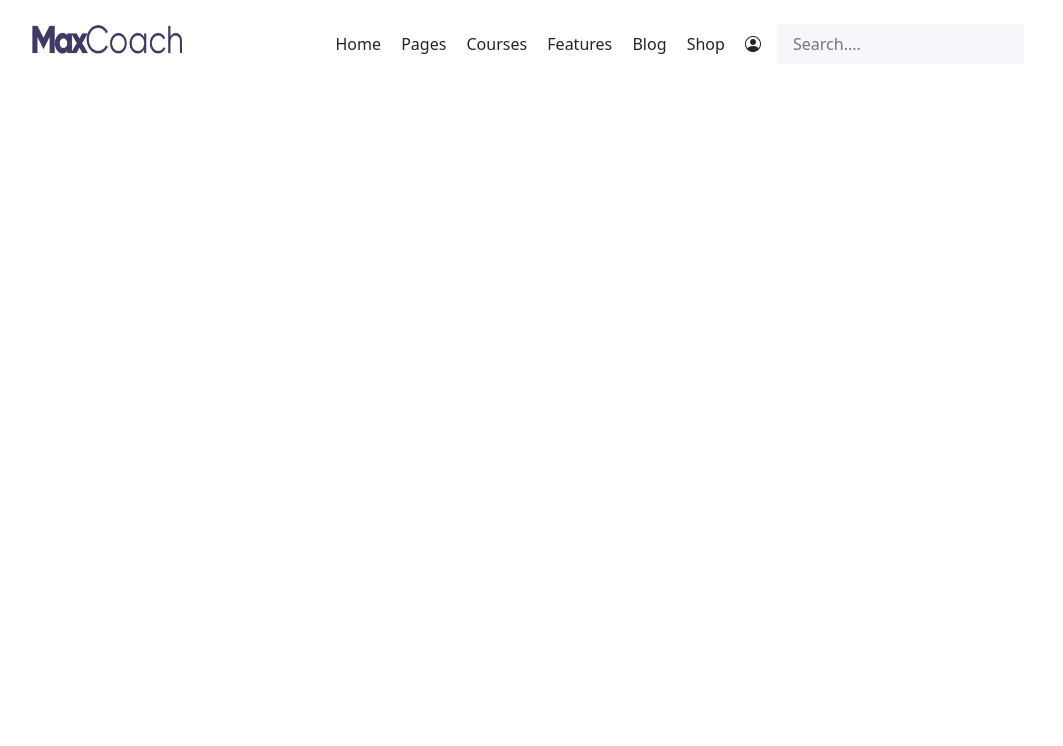
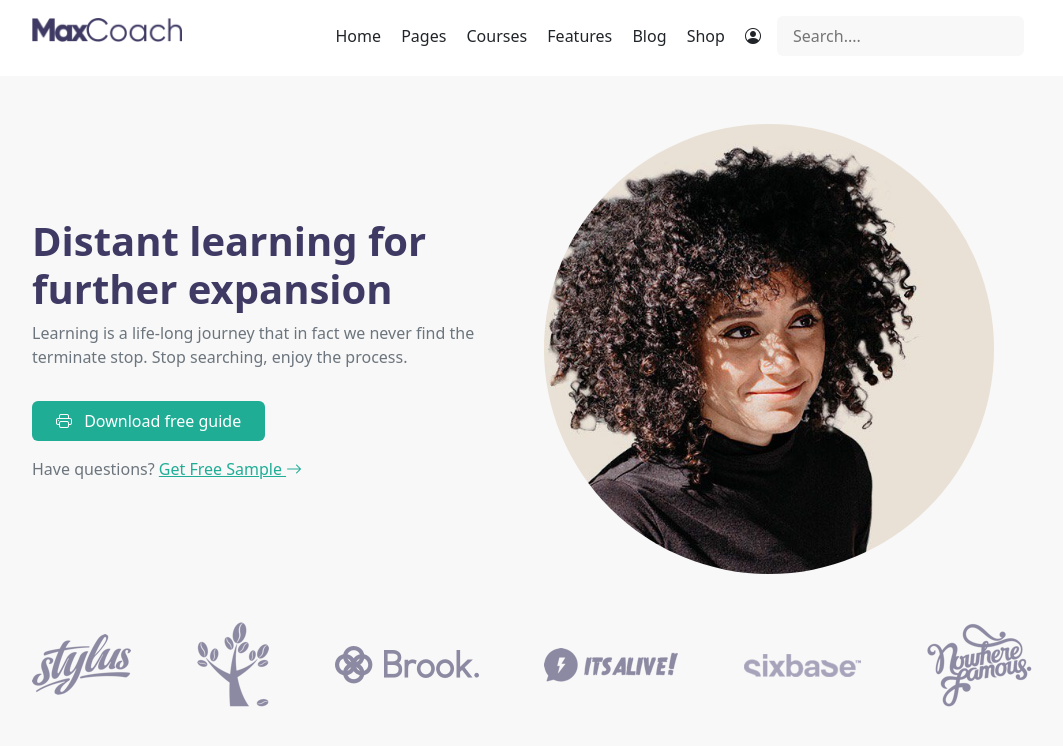
Before and after one commit to janeloraineflores/proj-html-vuejs, a Vue app: page / in a window 1280 px wide. Shown: the top 746 px of the page, without its empty margins (108-1171 px from the left). Built offline with nearby package versions, Linux system fonts and the light colour scheme.

Commit message:
Aggiuntta header bottom

```diff
--- a/src/components/HeaderComponent.vue
+++ b/src/components/HeaderComponent.vue
@@ -19,8 +19,8 @@
 
         <!-- header top -->
         <section class="header-top">
-            <div class="my-container d-flex justify-content-between pt-4 pb-2">
-                <div class="header-logo-container">
+            <div class="my-container d-flex justify-content-between pt-3 pb-1">
+                <div class="header-top-logo-container">
                     <img src="../assets/img/dark-logo.png" alt="">
                 </div>
 
@@ -62,9 +62,78 @@
                         </a>
                     </li>
                     <li class="d-inline mx-2">
-                        <input class="py-2 ps-3" type="text" placeholder="Search...." >
+                        <input class="py-2 ps-3 rounded-2" type="text" placeholder="Search...." >
                     </li>
                 </ul>
+            </div>
+        </section>
+
+        <!-- header-bottom -->
+        <section class="header-bottom">
+            <div class="my-container py-5">
+                <div class="row align-items-center mb-5">
+                    <div class="col">
+                        <h1 class="fw-bold">
+                            Distant learning for further expansion
+                        </h1>
+
+                        <p class="text-secondary">
+                            Learning is a life-long journey that in fact we never find the terminate stop. Stop searching, enjoy the process.
+                        </p>
+
+                        <button class="px-4 py-2 rounded-2 my-3">
+                            <i class="bi bi-printer"></i>
+                            <span class="ms-2">
+                                Download free guide
+                            </span>
+                        </button>
+
+                        <div class="text-secondary">
+                            Have questions?
+                            <span>
+                               <a href="#">
+                                    Get Free Sample
+                                    <i class="bi bi-arrow-right"></i>
+                               </a>
+                            </span>
+                        </div>
+                    </div>
+
+                    <div class="col">
+                        <div class="header-bottom-image-container">
+                            <img src="../assets/img/about-me-profile-ohm4dxoearqbxny7q3bq1pzbdgofdx0tobbeqcvzd0.jpg" alt="">
+                        </div>
+                    </div>
+                </div>
+                <div class="d-flex justify-content-between align-items-center">
+                    <div class="header-bottom-logo-container">
+                        <img src="../assets/img/client-logo-01.png" alt="">
+                    </div>
+
+
+                    <div class="header-bottom-logo-container">
+                        <img src="../assets/img/client-logo-02.png" alt="">
+                    </div>
+
+
+                    <div class="header-bottom-logo-container">
+                        <img src="../assets/img/client-logo-03.png" alt="">
+                    </div>
+
+
+                    <div class="header-bottom-logo-container">
+                        <img src="../assets/img/client-logo-05.png" alt="">
+                    </div>
+
+
+                    <div class="header-bottom-logo-container">
+                        <img src="../assets/img/client-logo-06.png" alt="">
+                    </div>
+
+                    <div class="header-bottom-logo-container">
+                        <img src="../assets/img/client-logo-07.png" alt="">
+                    </div>
+                </div>
             </div>
         </section>
 
@@ -72,22 +141,52 @@
 </template>
 
 <style lang="scss" scoped>
-    .header-logo-container {
-        width: 150px;
-        height: 30px;
+    .header-top {
+        .header-top-logo-container {
+            width: 150px;
+            height: 25px;
 
-        img {
-            width: 100%;
-            height: 100%;
+            img {
+                width: 100%;
+                height: 100%;
+            }
         }
-    }
-
-    .header-top {
-
         input {
-           background-color: #F5F7FA; ;
+           background-color: #F8F8F8 ;
            border: none;
         }
     }
 
+    .header-bottom {
+        background-color: #F8F8F8;
+
+        .header-bottom-image-container {
+            width: 450px;
+            height: 450px;
+
+            img{
+                width: 100%;
+                height: 100%;
+                border-radius: 50%;
+
+            }
+        }
+
+        h1 {
+            color: #3F3A64;
+        }
+
+        button {
+            background-color: #20ad96;
+            color: white;
+            border: none
+        }
+
+        span a{
+            color: #20ad96;
+        }
+
+
+    }
+
 </style>
```
